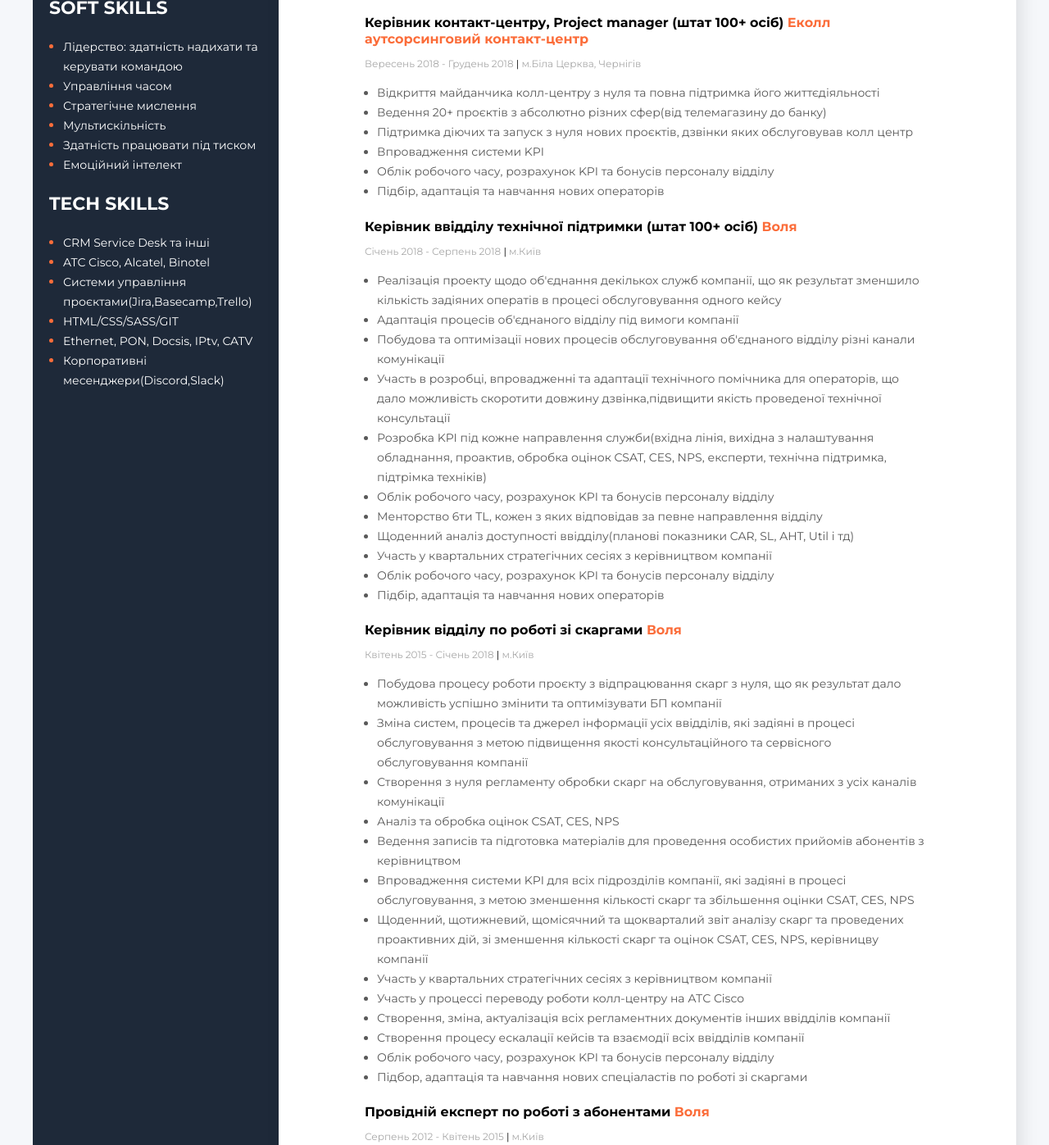
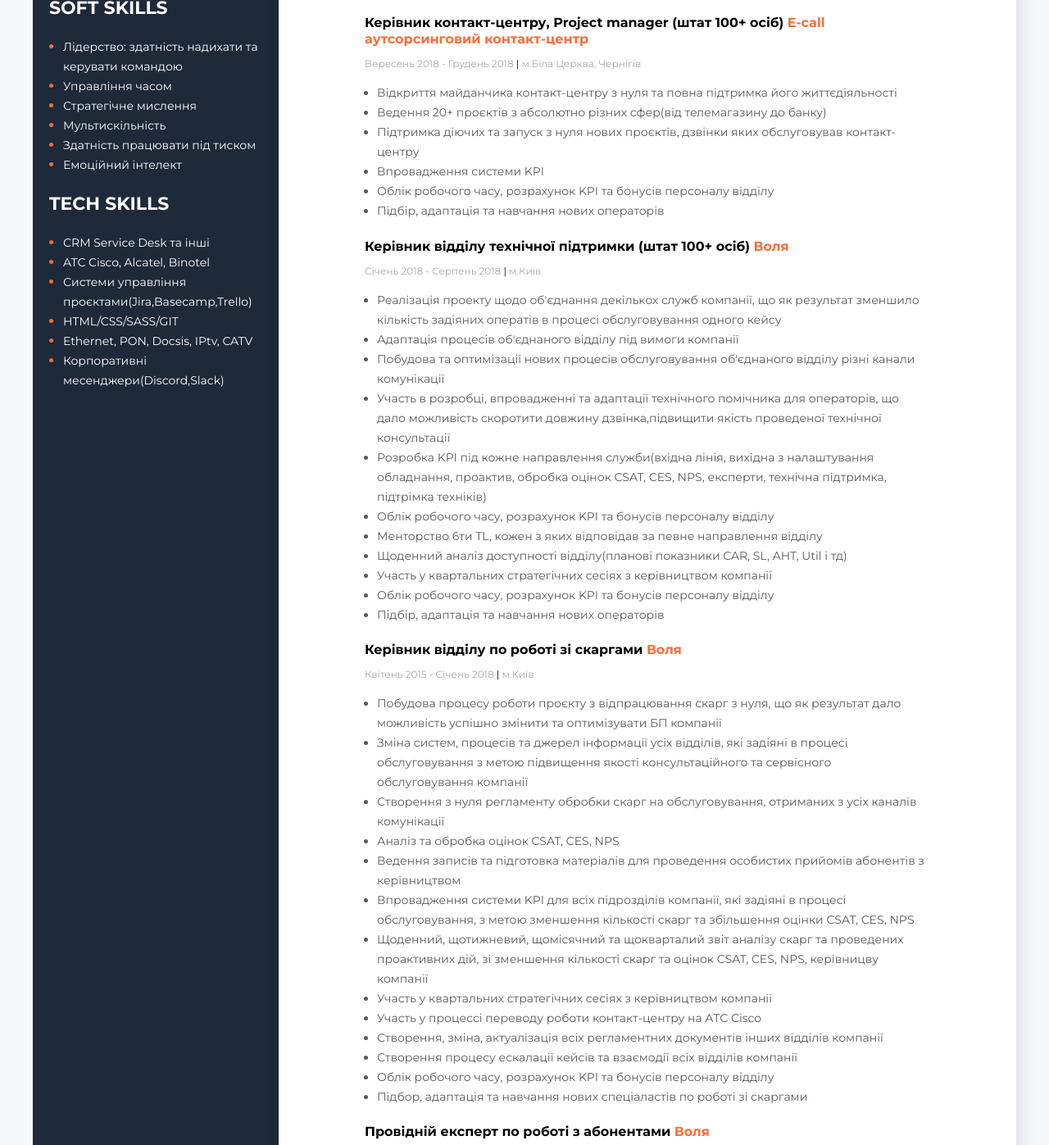
Before and after one commit to OVashchenko91/rezume, a website: page index.html in a window 1280 px wide. Shown: the part 828-2225 px from the top of the page at 82% size. Drawn offline with Linux system fonts and the light colour scheme.

Commit message:
Update index.html

```diff
--- a/index.html
+++ b/index.html
@@ -17,7 +17,7 @@
     <div class="main-content">
         <!--about user-->
         <div class="about">
-            <h2 class="about-pisition">Керівник відділу підтримки користувачів</h2>
+            <h2 class="about-pisition">Керівник контакт-центру</h2>
                 <p class="period">Віддалено або змішана форма роботи</p>
             <p class="period">Бажаний рівень заробітньої плати від 40 тисяч гривень</p>
             <h1 class="about-name">Оксана Ващенко</h1>
@@ -69,7 +69,7 @@
                 <h4 class="work-position">Керівник контакт-центру<span class="organization"> IPnet </span> </h4>
                 <p class="period">Грудень 2018 - працюю до тепер <span class="line">|</span> м.Київ</p>
                 <ul class="work-list">
-                    <li class="work-list-item">Повний перезапуск процесів роботи колл центру</li>
+                    <li class="work-list-item">Повний перезапуск процесів роботи контакт-центру</li>
                     <li class="work-list-item">Написання технічних завдань, щодо внесення змін та створення нових функції в CRM</li>
                     <li class="work-list-item">Повна підтримка життєдіяльності майданчика СС</li>
                     <li class="work-list-item">Вирішення нестрандартних, складних звернення абонентів</li>
@@ -83,12 +83,12 @@
             </div>
             <!--Company 2-->
             <div>
-                <h4 class="work-position"> Керівник контакт-центру, Project manager (штат 100+ осіб) <span class="organization">Еколл аутсорсинговий контакт-центр</span> </h4>
+                <h4 class="work-position"> Керівник контакт-центру, Project manager (штат 100+ осіб) <span class="organization">E-call аутсорсинговий контакт-центр</span> </h4>
                 <p class="period">Вересень 2018 - Грудень 2018 <span class="line">|</span> м.Біла Церква, Чернігів</p>
                 <ul class="work-list">
-                    <li class="work-list-item">Відкриття майданчика колл-центру з нуля та повна підтримка його життєдіяльності </li>
+                    <li class="work-list-item">Відкриття майданчика контакт-центру з нуля та повна підтримка його життєдіяльності </li>
                     <li class="work-list-item">Ведення 20+ проєктів з абсолютно різних сфер(від телемагазину до банку)</li>
-                    <li class="work-list-item">Підтримка діючих та запуск з  нуля нових проєктів, дзвінки яких обслуговував колл центр</li>
+                    <li class="work-list-item">Підтримка діючих та запуск з  нуля нових проєктів, дзвінки яких обслуговував контакт-центру</li>
                     <li class="work-list-item">Впровадження системи KPI</li>
                     <li class="work-list-item">Облік робочого часу, розрахунок KPI та бонусів персоналу відділу</li>
                     <li class="work-list-item">Підбір, адаптація та навчання нових операторів</li>
@@ -98,7 +98,7 @@
                 </div>
             <!--Company 3-->
             <div>
-                <h4 class="work-position"> Керівник ввідділу технічної підтримки (штат 100+ осіб) <span class="organization"> Воля</span> </h4>
+                <h4 class="work-position"> Керівник відділу технічної підтримки (штат 100+ осіб) <span class="organization"> Воля</span> </h4>
                 <p class="period">Січень 2018 - Серпень 2018 <span class="line">|</span> м.Київ</p>
                 <ul class="work-list">
                     <li class="work-list-item">Реалізація проекту щодо об'єднання декількох служб компанії, що як результат зменшило кількість задіяних оператів в процесі обслуговування одного кейсу</li>
@@ -108,7 +108,7 @@
                     <li class="work-list-item">Розробка KPI під кожне направлення служби(вхідна лінія, вихідна з налаштування обладнання, проактив, обробка оцінок CSAT, CES, NPS, експерти, технічна підтримка, підтрімка техніків)</li>
                     <li class="work-list-item">Облік робочого часу, розрахунок KPI та бонусів персоналу відділу</li>
                     <li class="work-list-item">Менторство 6ти TL, кожен з яких відповідав за певне направлення відділу</li>
-                    <li class="work-list-item">Щоденний аналіз доступності ввідділу(планові показники CAR, SL, AHT, Util і тд)</li>
+                    <li class="work-list-item">Щоденний аналіз доступності відділу(планові показники CAR, SL, AHT, Util і тд)</li>
                     <li class="work-list-item">Участь у квартальних стратегічних сесіях з керівництвом компанії</li>
                     <li class="work-list-item">Облік робочого часу, розрахунок KPI та бонусів персоналу відділу</li>
                     <li class="work-list-item">Підбір, адаптація та навчання нових операторів</li>
@@ -121,16 +121,16 @@
                 <p class="period">Квітень 2015 - Січень 2018 <span class="line">|</span> м.Київ</p>
                 <ul class="work-list">
                     <li class="work-list-item">Побудова процесу роботи проєкту з відпрацювання скарг з нуля, що як результат дало можливість успішно змінити та оптимізувати БП компанії </li>
-                    <li class="work-list-item">Зміна систем, процесів та джерел інформації усіх ввідділів, які задіяні в процесі обслуговування з метою підвищення якості консультаційного та сервісного обслуговування компанії</li>
+                    <li class="work-list-item">Зміна систем, процесів та джерел інформації усіх відділів, які задіяні в процесі обслуговування з метою підвищення якості консультаційного та сервісного обслуговування компанії</li>
                     <li class="work-list-item">Створення з нуля регламенту обробки скарг на обслуговування, отриманих з усіх каналів комунікації</li>
                     <li class="work-list-item">Аналіз та обробка оцінок CSAT, CES, NPS</li>
                     <li class="work-list-item">Ведення записів та підготовка матеріалів для проведення особистих прийомів абонентів з керівництвом</li>
                     <li class="work-list-item">Впровадження системи KPI для всіх підрозділів компанії, які задіяні в процесі обслуговування, з метою зменшення кількості скарг та збільшення оцінки CSAT, CES, NPS</li>
                     <li class="work-list-item">Щоденний, щотижневий, щомісячний та щокварталий звіт аналізу скарг та проведених проактивних дій, зі зменшення кількості скарг та оцінок CSAT, CES, NPS, керівницву компанії </li>
                     <li class="work-list-item">Участь у квартальних стратегічних сесіях з керівництвом компанії</li>
-                    <li class="work-list-item">Участь у процессі переводу роботи колл-центру на АТС Cisco</li>
-                    <li class="work-list-item">Створення, зміна, актуалізація всіх регламентних документів інших ввідділів компанії</li>
-                    <li class="work-list-item">Створення процесу ескалації кейсів та взаємодії всіх ввідділів компанії</li>
+                    <li class="work-list-item">Участь у процессі переводу роботи контакт-центру на АТС Cisco</li>
+                    <li class="work-list-item">Створення, зміна, актуалізація всіх регламентних документів інших відділів компанії</li>
+                    <li class="work-list-item">Створення процесу ескалації кейсів та взаємодії всіх відділів компанії</li>
                     <li class="work-list-item">Облік робочого часу, розрахунок KPI та бонусів персоналу відділу</li>
                     <li class="work-list-item">Підбор, адаптація та навчання нових спеціаластів по роботі зі скаргами</li>
 
@@ -145,7 +145,7 @@
                     <li class="work-list-item">Ескалація виявлених причин повторних звернень, для подальшого їх зменшення в різних відділах компанії, які задіяні в обслуговуванні</li>
                     <li class="work-list-item">Впровадження системи KPI для персоналу відділу</li>
                     <li class="work-list-item">Щоденний, щотижневий, щомісячний та щокварталий звіт аналізу та проведених проактивних дій керівницву компанії </li>
-                    <li class="work-list-item">Постійна взаємодія з кожним ввідділом компанії та робота над змінами їх БП</li>
+                    <li class="work-list-item">Постійна взаємодія з кожним відділом компанії та робота над змінами їх БП</li>
                     <li class="work-list-item">Створення, зміна, актуалізація всіх регламентних документів по взаємодії відділів компанії</li>
                     <li class="work-list-item">Облік робочого часу, розрахунок KPI та бонусів персоналу</li>
                     <li class="work-list-item">Підбір, адаптація та навчання нових експертів</li>
```
